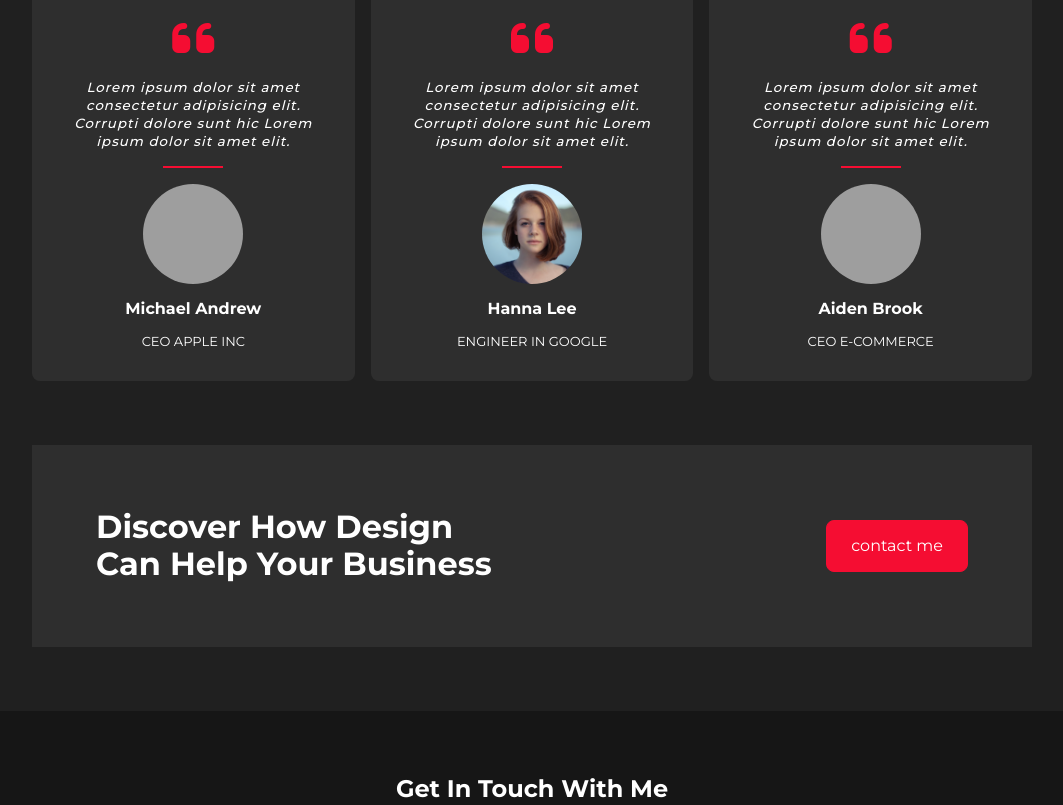
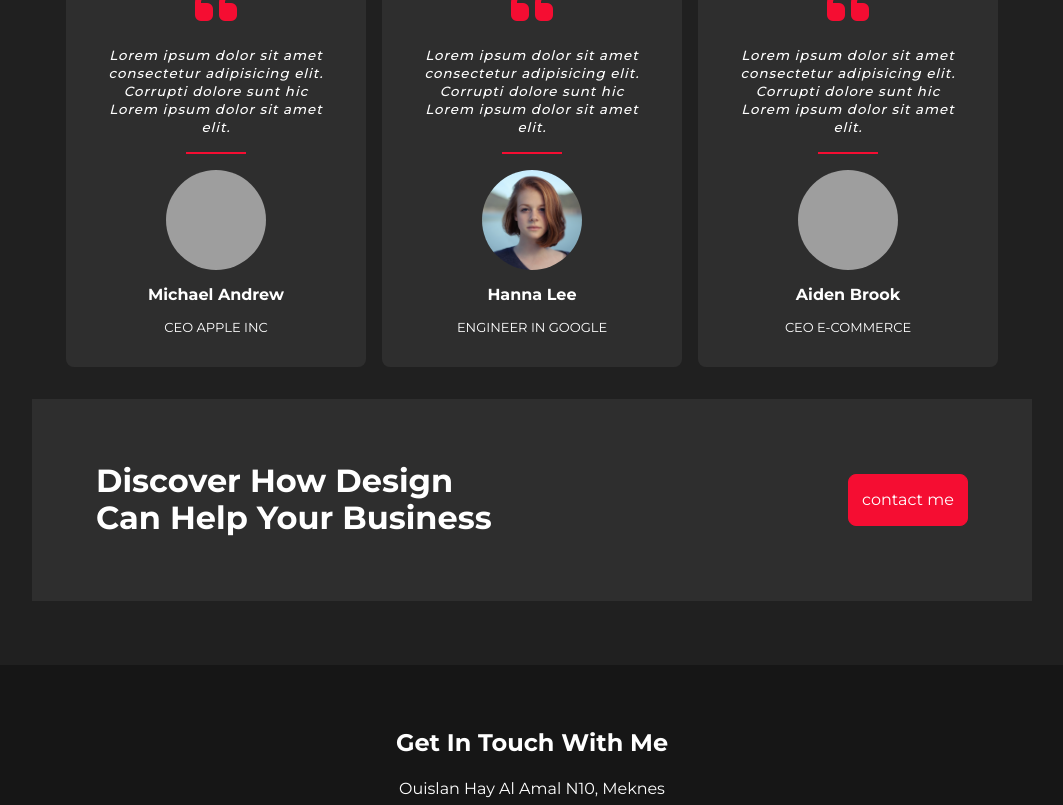
Before and after one commit to anas-asimi/Front-End_Project, a plain HTML site: page index.html in a window 1280 px wide. Shown: the part 3183-3988 px from the top of the page, without its empty margins (108-1171 px from the left). Drawn offline with Linux system fonts and the light colour scheme; grey boxes are pictures that could not be loaded; files whose address does not match are found by name.

Commit message:
Add files via upload

```diff
--- a/scss/_partial.scss
+++ b/scss/_partial.scss
@@ -1,28 +1,29 @@
-@import url('https://fonts.googleapis.com/css2?family=Montserrat:wght@100;200;300;400;500;700;900&display=swap');
-@import url('https://fonts.googleapis.com/css2?family=Roboto:wght@100;200;300;400;500;700;900&display=swap');
+@import url("https://fonts.googleapis.com/css2?family=Montserrat:wght@100;200;300;400;500;700;900&display=swap");
+@import url("https://fonts.googleapis.com/css2?family=Roboto:wght@100;200;300;400;500;700;900&display=swap");
 
 @function torem($number) {
-    $result : calc($number / 16) + rem;
+  $result: calc($number / 16) + rem;
   @return $result;
 }
 
-@mixin flex ($justify,$align,$direction:row){
+@mixin flex($justify, $align, $direction: row) {
   display: flex;
   justify-content: $justify;
   align-items: $align;
   flex-direction: $direction;
 }
 
-$color-1:#161616;
-$color-2 :#202020;
-$color-3:#2e2e2e;
-$color-4:#444444;
-$color-red:#f50d32;
-$color-white:#ffffff;
-
+$color-1: #161616;
+$color-2: #202020;
+$color-3: #2e2e2e;
+$color-4: #444444;
+$color-red: #f50d32;
+$color-white: #ffffff;
 
 // start container
 .container {
+  box-sizing: border-box !important;
+  overflow: hidden;
   width: 80%;
   max-width: 1000px;
   margin-left: auto;
--- a/scss/style.scss
+++ b/scss/style.scss
@@ -7,10 +7,17 @@
   text-decoration: none;
   margin: 0;
   padding: 0;
-  box-sizing: border-box;
+  box-sizing: border-box !important;
+  text-size-adjust: none;
   // border: 1px white solid;
 }
+html {
+  overflow-x: hidden;
+}
 body {
+  overflow-x: hidden;
+  position: relative;
+
   background-color: $color-2;
   color: $color-white;
   font-family: "Montserrat", sans-serif;
@@ -259,16 +266,19 @@ header {
 }
 .testimonials {
   @include flex(center, center, column);
-  gap: 64px;
+  gap: 32px;
   margin-bottom: 64px;
 
   .testimonials-items {
-    @include flex(space-between, center, row);
+    @include flex(center, center, row);
     width: 100%;
     gap: 16px;
+    flex-wrap: wrap;
 
     .testimonials-item {
       flex: 1;
+      min-width: 220px;
+      max-width: 300px;
       @include flex(space-evenly, center, column);
       padding: 32px;
       background-color: $color-3;
@@ -317,7 +327,9 @@ header {
       margin: 0;
     }
     a {
-      padding: 16px 24px;
+      min-width: 120px;
+      text-align: center;
+      padding: 16px 0px;
       background-color: $color-red;
       border: $color-red 1px solid;
       border-radius: 8px;
@@ -357,11 +369,18 @@ footer {
 
 // responsive codes
 @media screen and (max-width: 767px) {
+  body{
+    font-size: 15px;
+  }
   header {
     span {
     }
     ul {
       li {
+        margin-left: 0;
+        &:not(:first-child){
+          margin-left: 8px;
+        }
         a {
           &:hover {
           }
@@ -454,12 +473,12 @@ footer {
         }
       }
       img {
+        height: 280px;
       }
     }
   }
   .testimonials {
     .testimonials-items {
-      @include flex(space-between, center, row);
       .testimonials-item {
         i {
         }
@@ -476,6 +495,7 @@ footer {
       }
     }
     .contact-me {
+      padding: 32px;;
       h1 {
       }
       a {
```
Also changed, not shown: scss/style.css, 1 other file. Lines whose indentation alone changed are shown as unchanged.
